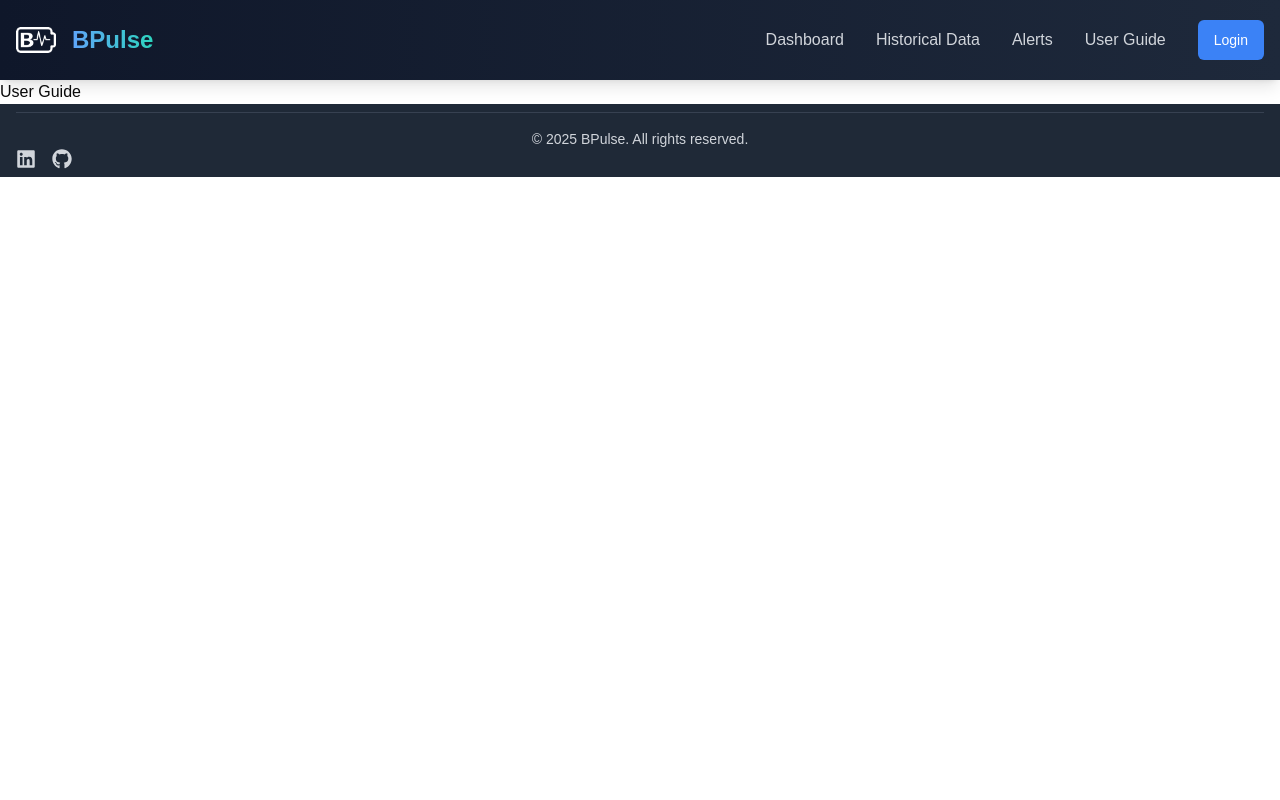
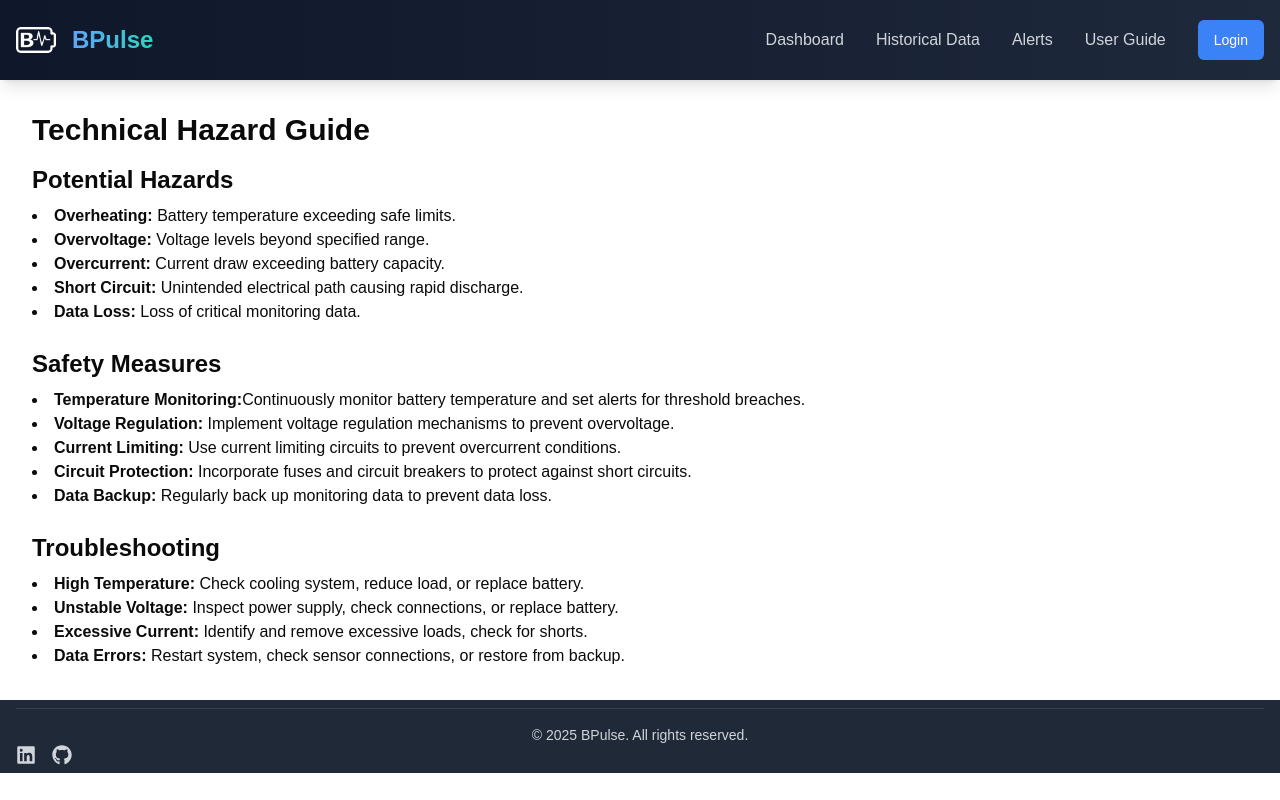
Before and after one commit to sumira/BPulse, a Next.js app: page /guide in a window 1280 px wide. Built offline with nearby package versions, Linux system fonts and the light colour scheme.

Commit message:
Add Technical Hazard Guide with potential hazards, safety measures, and troubleshooting tips

```diff
--- a/src/app/guide/page.tsx
+++ b/src/app/guide/page.tsx
@@ -1,7 +1,82 @@
 export default function GuidePage() {
   return (
-    <div>
-      <h1>User Guide</h1>
+    <div className="container mx-auto p-8">
+      <h1 className="text-3xl font-bold mb-4">Technical Hazard Guide</h1>
+
+      <section className="mb-6">
+        <h2 className="text-2xl font-semibold mb-2">Potential Hazards</h2>
+        <ul className="list-disc list-inside">
+          <li>
+            <span className="font-bold">Overheating:</span> Battery temperature
+            exceeding safe limits.
+          </li>
+          <li>
+            <span className="font-bold">Overvoltage:</span> Voltage levels
+            beyond specified range.
+          </li>
+          <li>
+            <span className="font-bold">Overcurrent:</span> Current draw
+            exceeding battery capacity.
+          </li>
+          <li>
+            <span className="font-bold">Short Circuit:</span> Unintended
+            electrical path causing rapid discharge.
+          </li>
+          <li>
+            <span className="font-bold">Data Loss:</span> Loss of critical
+            monitoring data.
+          </li>
+        </ul>
+      </section>
+
+      <section className="mb-6">
+        <h2 className="text-2xl font-semibold mb-2">Safety Measures</h2>
+        <ul className="list-disc list-inside">
+          <li>
+            <span className="font-bold">Temperature Monitoring:</span>
+            Continuously monitor battery temperature and set alerts for
+            threshold breaches.
+          </li>
+          <li>
+            <span className="font-bold">Voltage Regulation:</span> Implement
+            voltage regulation mechanisms to prevent overvoltage.
+          </li>
+          <li>
+            <span className="font-bold">Current Limiting:</span> Use current
+            limiting circuits to prevent overcurrent conditions.
+          </li>
+          <li>
+            <span className="font-bold">Circuit Protection:</span> Incorporate
+            fuses and circuit breakers to protect against short circuits.
+          </li>
+          <li>
+            <span className="font-bold">Data Backup:</span> Regularly back up
+            monitoring data to prevent data loss.
+          </li>
+        </ul>
+      </section>
+
+      <section>
+        <h2 className="text-2xl font-semibold mb-2">Troubleshooting</h2>
+        <ul className="list-disc list-inside">
+          <li>
+            <span className="font-bold">High Temperature:</span> Check cooling
+            system, reduce load, or replace battery.
+          </li>
+          <li>
+            <span className="font-bold">Unstable Voltage:</span> Inspect power
+            supply, check connections, or replace battery.
+          </li>
+          <li>
+            <span className="font-bold">Excessive Current:</span> Identify and
+            remove excessive loads, check for shorts.
+          </li>
+          <li>
+            <span className="font-bold">Data Errors:</span> Restart system,
+            check sensor connections, or restore from backup.
+          </li>
+        </ul>
+      </section>
     </div>
   );
 }
```
